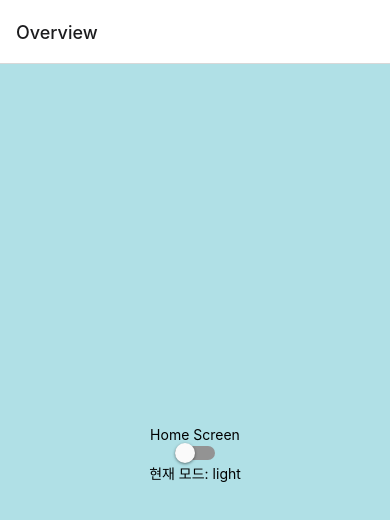
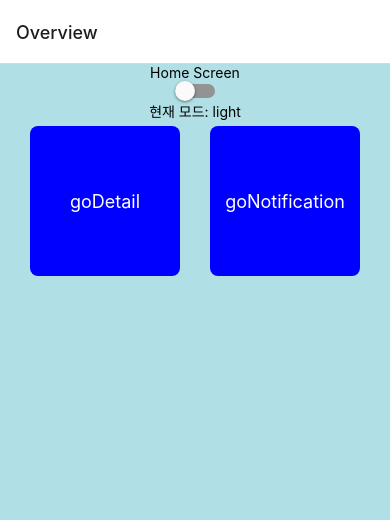
Before and after one commit to jeongbaebang/rn-lab, a React Native app: screen /Home in a window 390 px wide. Shown: the top 520 px of the page. Built offline with nearby package versions, Linux system fonts and the light colour scheme.

Commit message:
add: 페이지 네비게이터

```diff
--- a/src/App.tsx
+++ b/src/App.tsx
@@ -6,6 +6,8 @@ import { Provider } from 'react-redux'
 import { store } from './redux/store'
 import HomeScreen from './screens/HomeScreen'
 import { RootStackParamList } from './screens/type'
+import Detail from './screens/Detail'
+import Notification from './screens/Notification'
 
 const Stack = createNativeStackNavigator<RootStackParamList>()
 
@@ -19,6 +21,8 @@ const App = () => {
             component={HomeScreen}
             options={{ title: 'Overview' }}
           />
+          <Stack.Screen name="Detail" component={Detail} />
+          <Stack.Screen name="Notification" component={Notification} />
         </Stack.Navigator>
       </NavigationContainer>
     </Provider>
--- a/src/components/Box.tsx
+++ b/src/components/Box.tsx
@@ -1,13 +1,46 @@
-import { View, Text } from 'react-native'
+import { View, Text, StyleSheet } from 'react-native'
 import React from 'react'
 import WithLog from './Withlog'
+import Link from './Link'
+import { RootStackParamList, ScreenList } from '../screens/type'
 
-export default function Box({ msg }: { msg: string }) {
+const Box = ({ text }: { text: string }) => {
   return (
-    <View>
-      <Text>{msg}</Text>
+    <View style={styles.box}>
+      <Text style={styles.boxFont}>{text}</Text>
     </View>
   )
 }
 
+const theme = {
+  box: {
+    background: 'blue',
+    font: {
+      color: 'white',
+    },
+  },
+}
+
+const styles = StyleSheet.create({
+  box: {
+    alignItems: 'center',
+    backgroundColor: theme.box.background,
+    borderRadius: 8,
+    height: 150,
+    justifyContent: 'center',
+    width: 150,
+  },
+  boxFont: {
+    color: theme.box.font.color,
+    fontSize: 18,
+  },
+})
+
 export const BoxWithLog = WithLog(Box)
+
+export const LinkToBox = <K extends ScreenList>(
+  screen: K,
+  Params?: RootStackParamList[K],
+) => Link(Box, screen, Params)
+
+export default Box
--- /dev/null
+++ b/src/components/Link.tsx
@@ -0,0 +1,36 @@
+import React, { ComponentType } from 'react'
+import { Pressable, View } from 'react-native'
+import { useNavigation } from '@react-navigation/native'
+
+import { RootStackParamList, ScreenList } from '../screens/type'
+
+type ComponentProps<P> = P & JSX.IntrinsicAttributes
+
+const Link = <P, K extends ScreenList>(
+  Component: ComponentType<P>,
+  link: K,
+  screenParams?: RootStackParamList[K],
+) => {
+  return function HOC_Link(props: ComponentProps<P>) {
+    const navigation = useNavigation()
+    const navigateToScreen = () => {
+      if (screenParams !== undefined) {
+        // @ts-ignore
+        navigation.navigate(link, screenParams)
+      } else {
+        // @ts-ignore
+        navigation.navigate(link)
+      }
+    }
+
+    return (
+      <View>
+        <Pressable onPress={navigateToScreen}>
+          <Component {...props} />
+        </Pressable>
+      </View>
+    )
+  }
+}
+
+export default Link
--- /dev/null
+++ b/src/screens/Detail.tsx
@@ -0,0 +1,12 @@
+import { View, Text } from 'react-native'
+import React from 'react'
+
+const Detail = () => {
+  return (
+    <View>
+      <Text>Detail</Text>
+    </View>
+  )
+}
+
+export default Detail
--- a/src/screens/HomeScreen.tsx
+++ b/src/screens/HomeScreen.tsx
@@ -3,9 +3,17 @@ import { StyleSheet, Text, View, Switch } from 'react-native'
 
 import useTheme from '../theme/useTheme'
 import { ScreenProps } from './type'
+import { LinkToBox } from '../components/Box'
 
+/**
+ * TODO
+ *
+ * 1. 페이지 네비게이션 HOC 구성 해보기 [v]
+ */
 const HomeScreen = (_props: ScreenProps) => {
   const { theme, isDarkMode, toggleDarkMode } = useTheme()
+  const LinkToDetailBox = LinkToBox('Detail')
+  const LinkToNotificationBox = LinkToBox('Notification')
 
   return (
     <View
@@ -18,11 +26,23 @@ const HomeScreen = (_props: ScreenProps) => {
       <Text>Home Screen</Text>
       <Switch value={isDarkMode} onValueChange={toggleDarkMode} />
       <Text>현재 모드: {isDarkMode ? 'dark' : 'light'}</Text>
+      <View style={styles.boxContainer}>
+        <LinkToDetailBox text="goDetail" />
+        <LinkToNotificationBox text="goNotification" />
+      </View>
     </View>
   )
 }
 
 const styles = StyleSheet.create({
+  boxContainer: {
+    flex: 1,
+    flexDirection: 'row',
+    justifyContent: 'space-evenly',
+    marginTop: 5,
+    width: '100%',
+  },
+
   homeScreen: {
     alignItems: 'center',
     flex: 1,
--- /dev/null
+++ b/src/screens/Notification.tsx
@@ -0,0 +1,12 @@
+import { View, Text } from 'react-native'
+import React from 'react'
+
+const Notification = () => {
+  return (
+    <View>
+      <Text>Notification</Text>
+    </View>
+  )
+}
+
+export default Notification
```
Also changed, not shown: src/screens/type.ts (+17 -0 lines).
